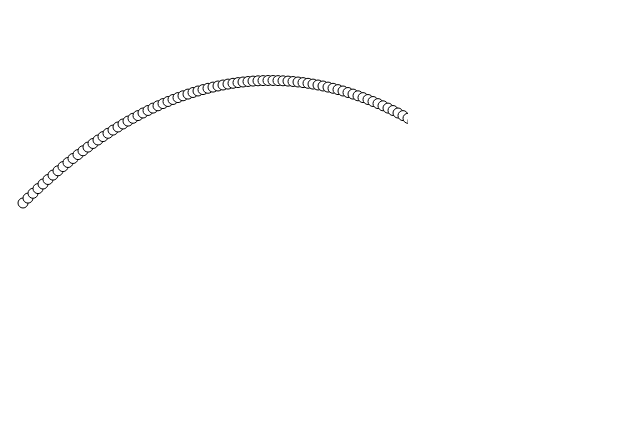
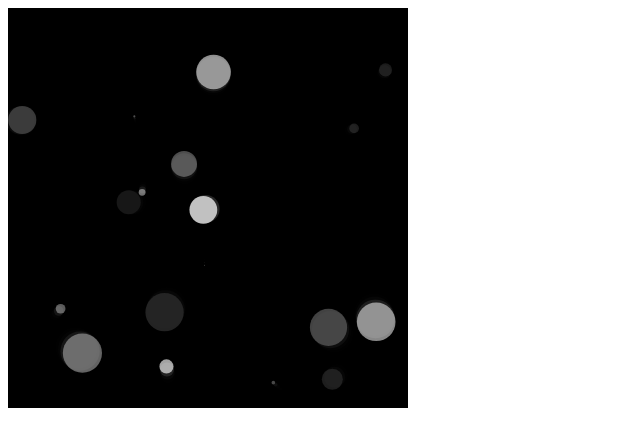
Before and after one commit to nighca/MyLab, a plain HTML site: page canvas/1/index.html in a window 1280 px wide. Shown: the whole page, without its empty margins (0-640 px from the left). Drawn offline with Linux system fonts and the light colour scheme.

Commit message:
chamberbox finished

```diff
--- /dev/null
+++ b/canvas/1/chamberbox.js
@@ -0,0 +1,8 @@
+function ChamberBox(x1, y1, x2, y2){
+	this.apply = function(particle){
+		if(particle.position.x - particle.size < x1 || particle.position.x + particle.size > x2)
+			particle.velocity.x = -particle.velocity.x;
+		if(particle.position.y - particle.size < y1 || particle.position.y + particle.size > y2)
+			particle.velocity.y = -particle.velocity.y;
+	};
+}
--- /dev/null
+++ b/canvas/1/color.js
@@ -0,0 +1,18 @@
+Color = function(r, g, b) { this.r = r; this.g = g; this.b = b };
+
+Color.prototype = {
+    copy : function() { return new Color(this.r, this.g, this.b); },
+    add : function(c) { return new Color(this.r + c.r, this.g + c.g, this.b + c.b); },
+    multiply : function(s) { return new Color(this.r * s, this.g * s, this.b * s); },
+    modulate : function(c) { return new Color(this.r * c.r, this.g * c.g, this.b * c.b); },
+    saturate : function() { this.r = Math.min(this.r, 1); this.g = Math.min(this.g, 1); this.b = Math.min(this.b, 1); }
+};
+
+Color.black = new Color(0, 0, 0);
+Color.white = new Color(1, 1, 1);
+Color.red = new Color(1, 0, 0);
+Color.green = new Color(0, 1, 0);
+Color.blue = new Color(0, 0, 1);
+Color.yellow = new Color(1, 1, 0);
+Color.cyan = new Color(0, 1, 1);
+Color.purple = new Color(1, 0, 1);
--- a/canvas/1/index.html
+++ b/canvas/1/index.html
@@ -7,8 +7,10 @@
 		<canvas id="mycanvas" width="400" height="400"></canvas>
 	</body>
 
+	<script language="JavaScript" src="color.js"></script>
 	<script language="JavaScript" src="vector2.js"></script>
 	<script language="JavaScript" src="particle.js"></script>
 	<script language="JavaScript" src="particlesystem.js"></script>
+	<script language="JavaScript" src="chamberbox.js"></script>
 	<script language="JavaScript" src="main.js"></script>
 </html>
--- a/canvas/1/main.js
+++ b/canvas/1/main.js
@@ -11,7 +11,7 @@
 	var loop = function(){
 		func();
 		if(isContinue)
-			timeoutID = setTimeout(loop, 10);
+			timeoutID = setTimeout(loop, 20);
 	}
 
 
@@ -33,24 +33,31 @@
 ----------------------main----------------
 */
 
-var position = new Vector2(10, 200);
-var velocity = new Vector2(50, -50);
-var acceleration = new Vector2(0, 10);
-var dt = 0.1;
+var ps = new ParticleSystem();
+ps.effectors.push(new ChamberBox(0, 0, 400, 400));
+var dt = 0.01;
+var i = 0;
+
+function sampleDirection(angle1, angle2){
+	var t = Math.random();
+	var theta = angle1*t + angle2*(1-t);
+	return new Vector2(Math.cos(theta), Math.sin(theta));
+}
+
+function sampleColor(color1, color2){
+	var t = Math.random();
+	return color1.multiply(t).add(color2.multiply(1-t));
+}
 
 function step(){
-	position = position.add(velocity.multiply(dt));
-	velocity = velocity.add(acceleration.multiply(dt));
+	i++;
+	if(i%10 == 0)
+		ps.emit(new Particle(new Vector2(200,200), sampleDirection(Math.PI * 0, Math.PI * 2).multiply(250), 6*Math.random(), sampleColor(Color.white, Color.black), 20*Math.random()));
+	ps.simulate(dt);
 
-	ctx.strokeStyle = "#000";
-	ctx.fillStyle = "#fff";
-	ctx.beginPath();
-	ctx.arc(position.x, position.y, 5, 0, Math.PI*2, true);
-	ctx.closePath();
-	ctx.fill();
-	ctx.stroke();
-
-
+	ctx.fillStyle = "rgba(0, 0, 0, 0.8)";
+	ctx.fillRect(0, 0, canvas.width, canvas.height);
+	ps.render(ctx);
 }
 
 start("mycanvas", step);
--- a/canvas/1/particlesystem.js
+++ b/canvas/1/particlesystem.js
@@ -36,4 +36,41 @@
 			particles[index] = particles[particles.length-1];
 		particles.pop();
 	}
+
+	function applyGravity(){
+		for(var i in particles)
+			particles[i].acceleration = that.graity;
+	}
+
+	function applyEffectors() {
+        for (var j in that.effectors) {
+            var apply = that.effectors[j].apply;
+            for (var i in particles)
+                apply(particles[i]);
+        }
+    }
+
+	function kinematics(dt){
+		for(var i in particles){
+			var p = particles[i];
+			p.position = p.position.add(p.velocity.multiply(dt));
+			p.velocity = p.velocity.add(p.acceleration.multiply(dt));
+		}
+	}
+
+	this.render = function(ctx){
+		for(var i in particles){
+			var p = particles[i];
+			var alpha = 1 - p.age / p.life;
+			ctx.fillStyle = "rgba("
+				+ Math.floor(p.color.r*255) + ","
+				+ Math.floor(p.color.g*255) + ","
+				+ Math.floor(p.color.b*255) + ","
+				+ alpha.toFixed(2) + ")";
+			ctx.beginPath();
+			ctx.arc(p.position.x, p.position.y, p.size, 0, Math.PI*2, true);
+			ctx.closePath();
+			ctx.fill();
+		}
+	}
 }
```
Also changed, not shown: 1 other file.
